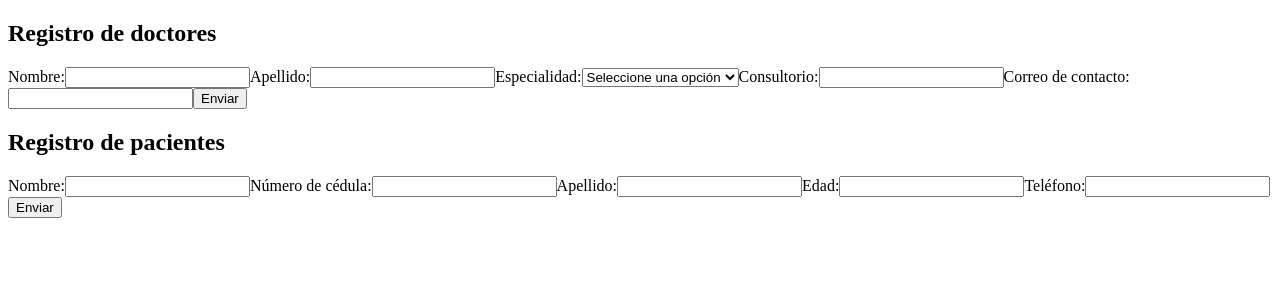
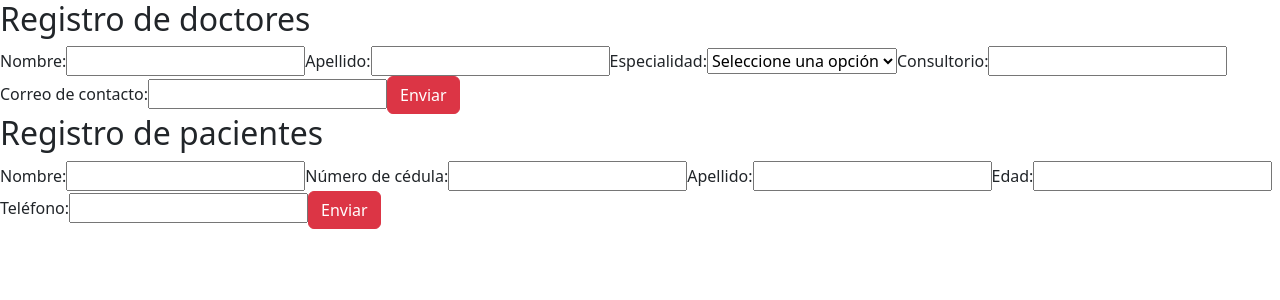
Before and after one commit to Danidiaz0799/HRegistrationFront, an Angular app: page / in a window 1280 px wide. Shown: the top 300 px of the page. Built offline with nearby package versions, Linux system fonts and the light colour scheme.

Commit message:
implementando servicio

```diff
--- a/angular.json
+++ b/angular.json
@@ -25,9 +25,12 @@
               "src/assets"
             ],
             "styles": [
+              "node_modules/bootstrap/dist/css/bootstrap.min.css",
               "src/styles.css"
             ],
-            "scripts": []
+            "scripts": [
+              "node_modules/bootstrap/dist/js/bootstrap.min.js"
+            ]
           },
           "configurations": {
             "production": {
--- a/package.json
+++ b/package.json
@@ -18,6 +18,7 @@
     "@angular/platform-browser": "^15.2.0",
     "@angular/platform-browser-dynamic": "^15.2.0",
     "@angular/router": "^15.2.0",
+    "bootstrap": "^5.2.3",
     "rxjs": "~7.8.0",
     "tslib": "^2.3.0",
     "zone.js": "~0.12.0"
--- a/src/app/components/doctor/doctor.component.html
+++ b/src/app/components/doctor/doctor.component.html
@@ -1,4 +1,4 @@
-<form>
+<form [formGroup]="loginForm">
     <h2>Registro de doctores</h2>
 
     <label for="nombre">Nombre:</label>
@@ -23,5 +23,5 @@
     <label for="correo">Correo de contacto:</label>
     <input type="email" id="correo" name="correo" required>
 
-    <button type="submit">Enviar</button>
+    <button class="btn btn-danger" type="submit">Enviar</button>
 </form>
--- a/src/app/components/doctor/doctor.component.ts
+++ b/src/app/components/doctor/doctor.component.ts
@@ -1,4 +1,6 @@
 import { Component } from '@angular/core';
+import { FormBuilder, FormGroup, Validators } from '@angular/forms';
+import { Router } from '@angular/router';
 
 @Component({
   selector: 'app-doctor',
@@ -7,4 +9,18 @@ import { Component } from '@angular/core';
 })
 export class DoctorComponent {
 
+  loginForm! : FormGroup;
+
+  constructor(private fb: FormBuilder, private router: Router){}
+
+  ngOnInit(): void {
+    this.loginForm = this.fb.group({
+      nombre: ['', Validators.required],
+      apellido: ['', Validators.required],
+      especialidad: ['', Validators.required],
+      consultorio: ['', Validators.required],
+      correo: ['', Validators.required]
+    })
+  }
+
 }
--- a/src/app/components/patient/patient.component.html
+++ b/src/app/components/patient/patient.component.html
@@ -16,5 +16,5 @@
     <label for="telefonoP">Teléfono:</label>
     <input type="tel" id="telefonoP" name="telefonoP" required>
 
-    <button type="submit">Enviar</button>
+    <button class="btn btn-danger" type="submit">Enviar</button>
 </form>
```
Also changed, not shown: src/app/app.module.ts (+6 -1 lines), 1 other file (tests, documents, lock files or other folders).
